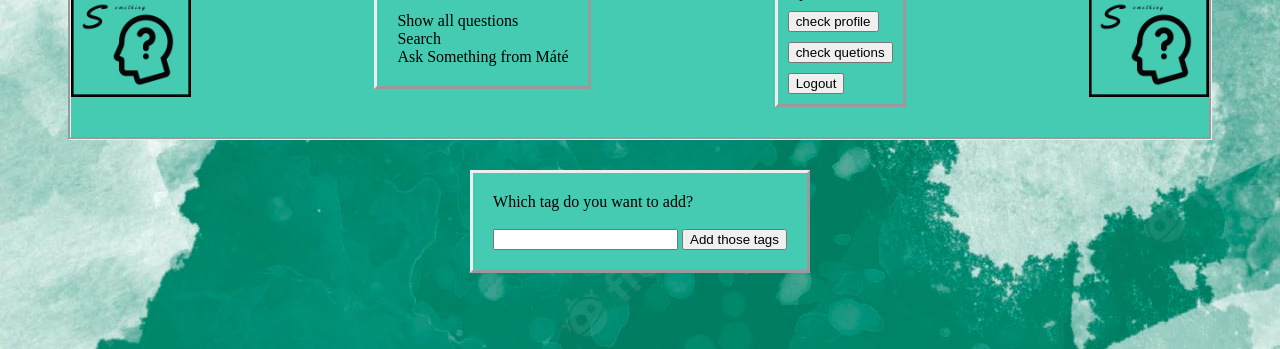
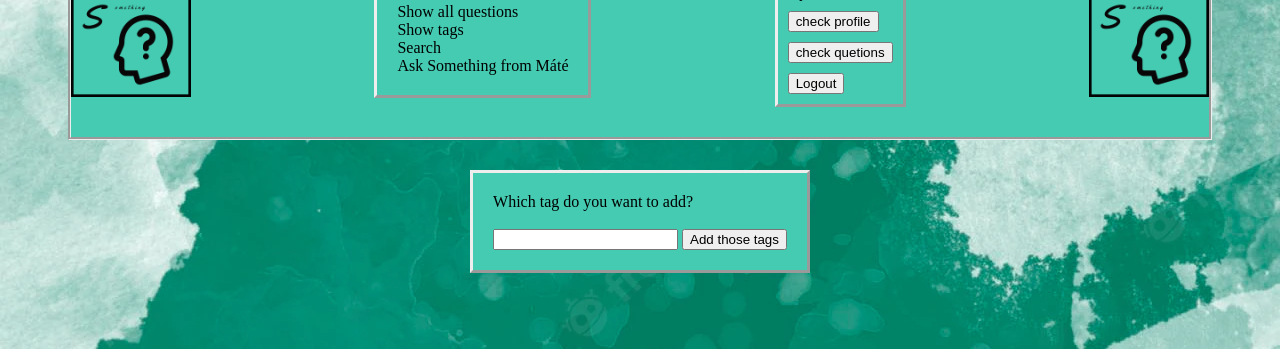
Before and after one commit to Z-Kiss/Python-Js-AskMate, a Flask app: page /add_tag/1 in a window 1280 px wide. Shown: the part 71-420 px from the top of the page. Run offline with Flask 2, Linux system fonts and the light colour scheme; some libraries are stand-ins or nearby versions.

Commit message:
add tags task

```diff
--- a/data_manager.py
+++ b/data_manager.py
@@ -300,6 +300,13 @@ def add_tags(cursor, tags, question_id):
         VALUES (%(question_id)s, %(id_of_tag)s)""",
                        {'question_id': question_id, 'id_of_tag': id_of_tag['id']})
 
+@databases_common.connection_handler
+def get_all_tags(cursor):
+    cursor.execute("""
+    SELECT tag.name, COUNT(question_id) as q_count FROM tag
+    join question_tag qt on tag.id = qt.tag_id
+    GROUP BY  tag.name""")
+    return cursor.fetchall()
 
 @databases_common.connection_handler
 def accept_answer(cursor, answer_id):
--- a/sample_data/askmatepart2-sample-data.sql
+++ b/sample_data/askmatepart2-sample-data.sql
@@ -61,7 +61,7 @@ CREATE TABLE question_tag (
 DROP TABLE IF EXISTS public.tag;
 CREATE TABLE tag (
     id serial NOT NULL,
-    name text
+    name text UNIQUE
 );
 
 
--- a/server.py
+++ b/server.py
@@ -120,7 +120,7 @@ def add_tag(question_id):
     if request.method == 'GET':
         return render_template('add_tag.html', question_id=question_id)
     elif request.method == 'POST':
-        tags = request.form.get('tag').split()
+        tags = set(request.form.get('tag').split())
         data_manager.update_tags(tags)
         data_manager.add_tags(tags, question_id)
         return redirect(url_for('show_question', question_id=question_id))
@@ -260,6 +260,10 @@ def reject_answer(answer_id, user_name, question_id):
     user_data_manager.update_honor_answer(user_name, 'reject')
     return redirect(url_for("show_question", question_id=question_id))
 
+@app.route('/tags')
+def show_tags():
+    tags = data_manager.get_all_tags()
+    return render_template('tags.html', tags=tags)
 
 if __name__ == '__main__':
     app.run(debug=True)
--- a/templates/layout.html
+++ b/templates/layout.html
@@ -12,9 +12,10 @@
                 <div id="nav_buttons" >
                     <div id="logo"><img  src="/static/image/logo1.jpg" alt="logo" width="120px" height="120px"></div>
                              <div class="header_nav">
-                                 <div id="nav_but_1"><a href="/list">Show all questions</a> </div>
-                                 <div id="nav_but_2"><a href="/question/search">Search</a> </div>
-                                 <div id="nav_but_3"><a href="/add-question">Ask Something from Máté</a> </div>
+                                 <div><a href="/list">Show all questions</a> </div>
+                                 <div><a href="/tags">Show tags</a> </div>
+                                 <div><a href="/question/search">Search</a> </div>
+                                 <div><a href="/add-question">Ask Something from Máté</a> </div>
                             </div>
                             <div class="user_buttons">
                                 <div>Hy {{ session.username }} Honor: {{ session.honor }} </div>
```
Also changed, not shown: templates/tags.html (added, +12 -0 lines).
